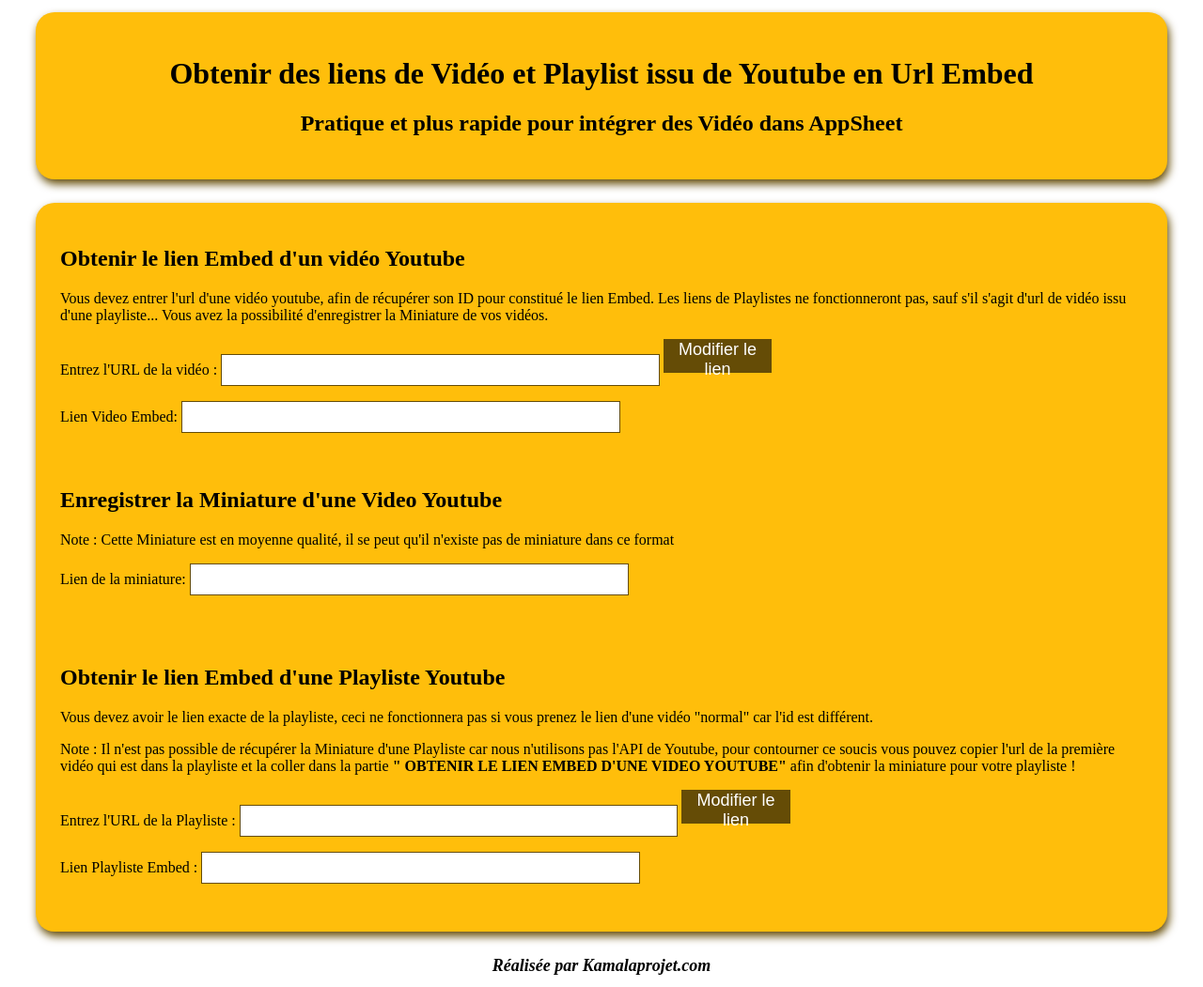
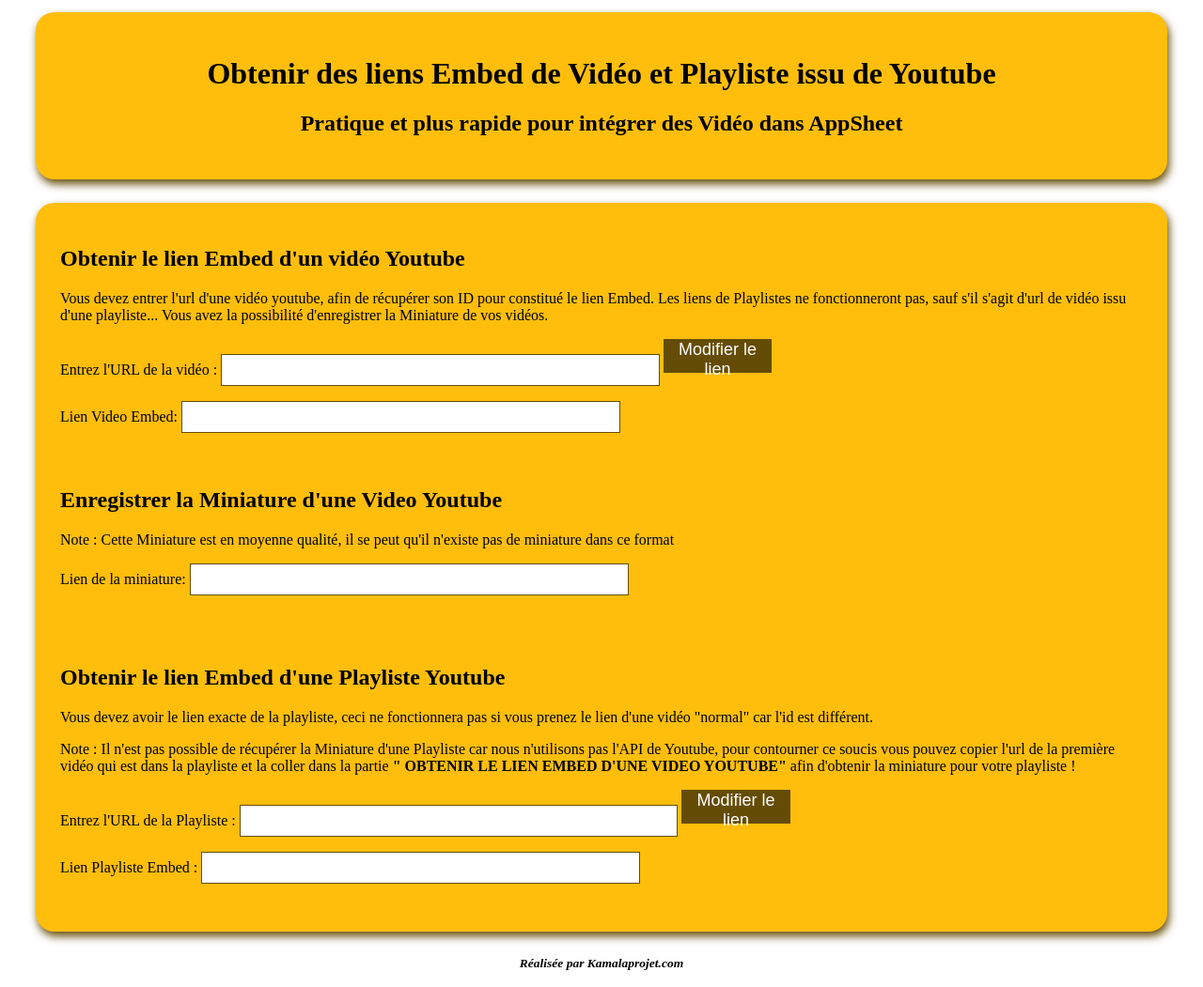
Before and after one commit to klodita/UrlEmbed, a website: page index.html in a window 1280 px wide. Shown: the whole page at 94% size. Drawn offline with nearby package versions, Linux system fonts and the light colour scheme.

Commit message:
correction des etiquette d'image avec wave, correction headline

```diff
--- a/index.html
+++ b/index.html
@@ -9,7 +9,7 @@
 </head>
 <body>
     <div class="TitreSoustitre">
-        <h1>Obtenir des liens de Vidéo et Playlist issu de Youtube en Url Embed </h1>
+        <h1>Obtenir des liens Embed de Vidéo et Playliste issu de Youtube</h1>
         <h2>Pratique et plus rapide pour intégrer des Vidéo dans AppSheet</h2>
     </div>
 <div class="container">
@@ -81,7 +81,7 @@
 
 <footer>
     <div class="footer">
-    <h1>Réalisée par Kamalaprojet.com</h1>
+    <h2>Réalisée par Kamalaprojet.com</h2>
     </div>
 
 </footer>
--- a/videolink.js
+++ b/videolink.js
@@ -20,7 +20,7 @@ function modifyVideoLink() {
         const thumbnail = document.createElement("img");
         //Définit l'URL de l'image
         thumbnail.src = thumbnailUrl;
-        thumbnail.alt = "miniature.jpg"
+        thumbnail.alt = ""
         // Insère l'image dans le DOM
         document.getElementById("thumbnail-container1").appendChild(thumbnail);
         // Affiche le lien modifié dans le paragraphe
```
